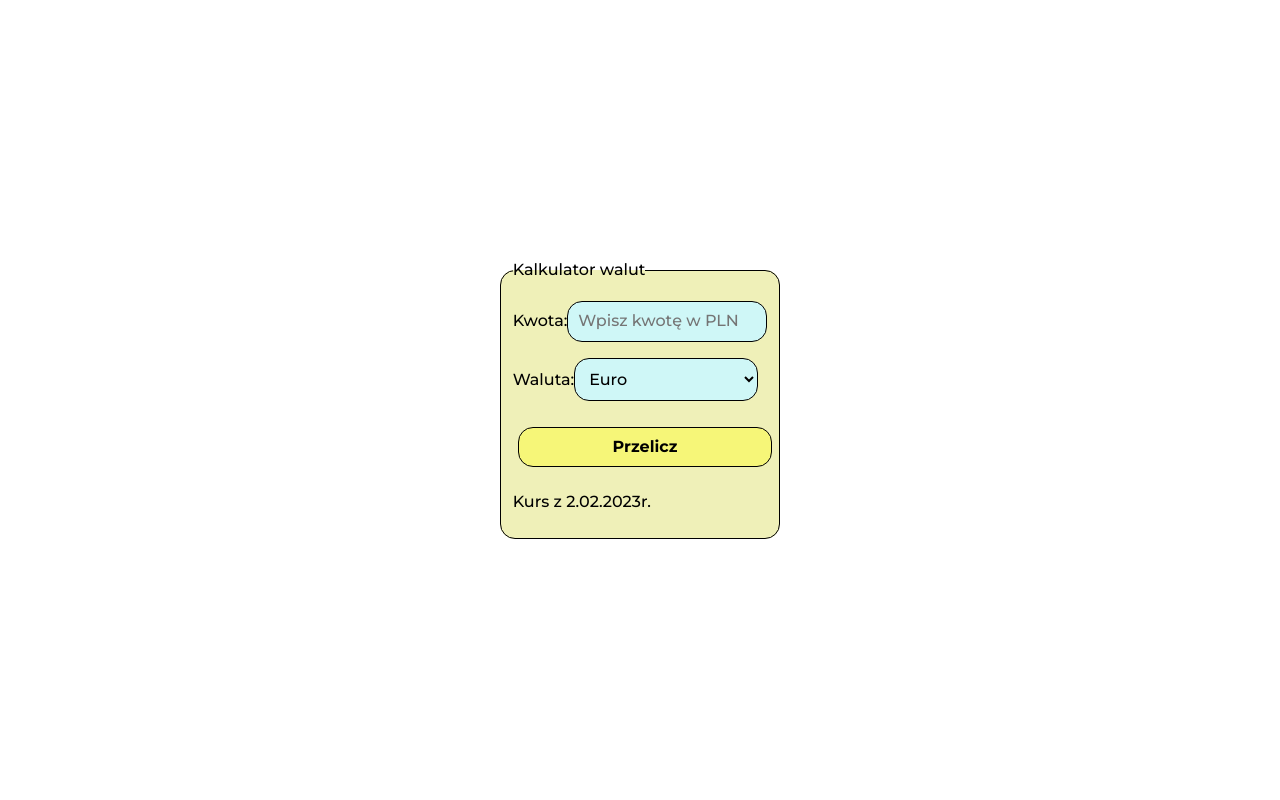
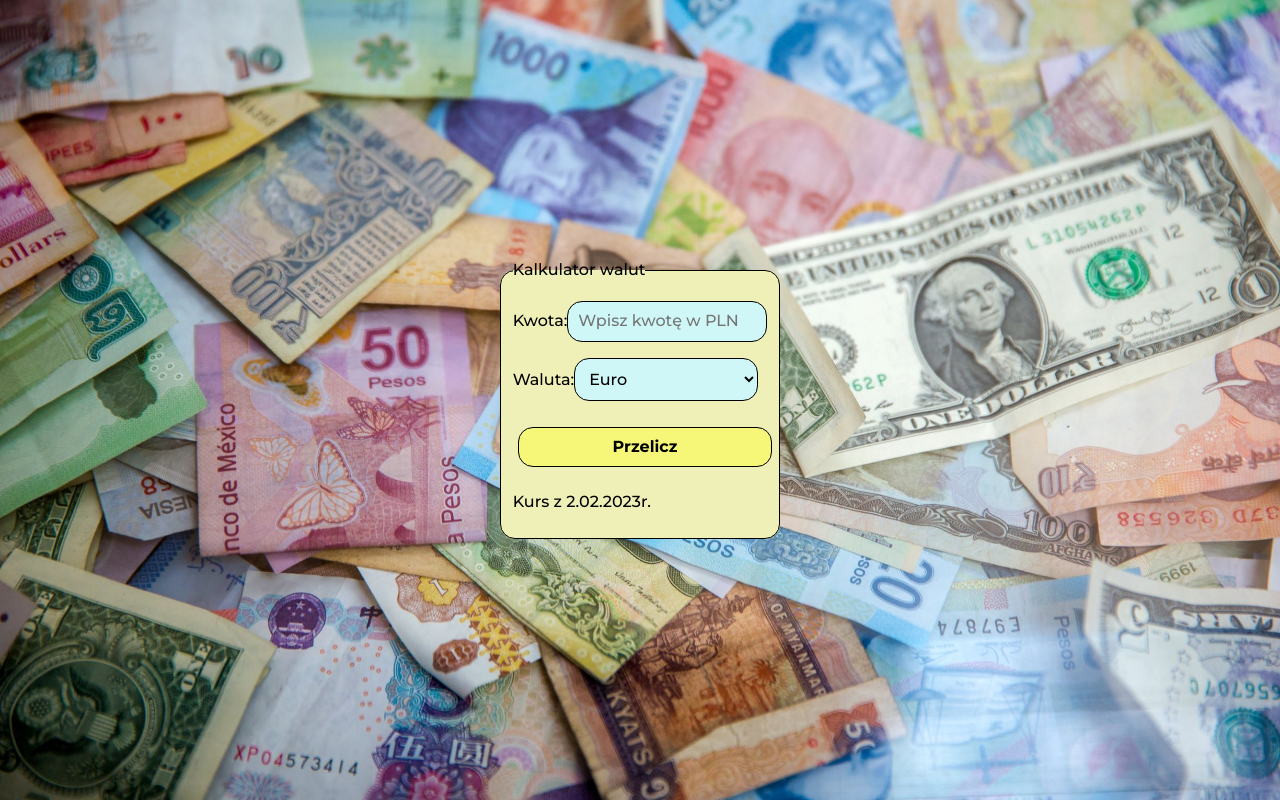
Before and after one commit to KarolinaJ33/currency-converter-react, a React (Create React App) app: page / in a window 1280 px wide. Built offline with nearby package versions, Linux system fonts and the light colour scheme.

Commit message:
added background to css and og image

```diff
--- a/public/index.html
+++ b/public/index.html
@@ -5,7 +5,7 @@
     <link rel="icon" href="%PUBLIC_URL%/icon.png" />
     <meta name="viewport" content="width=device-width, initial-scale=1" />
     <meta name="theme-color" content="#000000" />
-    <link rel="apple-touch-icon" href="%PUBLIC_URL%/logo192.png" />
+    <link rel="apple-touch-icon" href="%PUBLIC_URL%/currencyConverter.png" />
     <!--
       manifest.json provides metadata used when your web app is installed on a
       user's mobile device or desktop. See https://developers.google.com/web/fundamentals/web-app-manifest/
--- a/src/index.css
+++ b/src/index.css
@@ -11,6 +11,7 @@ body {
   display: flex;
     justify-content: center;
     align-items: center;
+    background-image: url("./backgroundCurrency.jpg");
     min-height: 100vh;
     background-size: cover;
     background-position: center;
```
Also changed, not shown: public/currencyConverter.png (added), src/backgroundCurrency.jpg (added).
